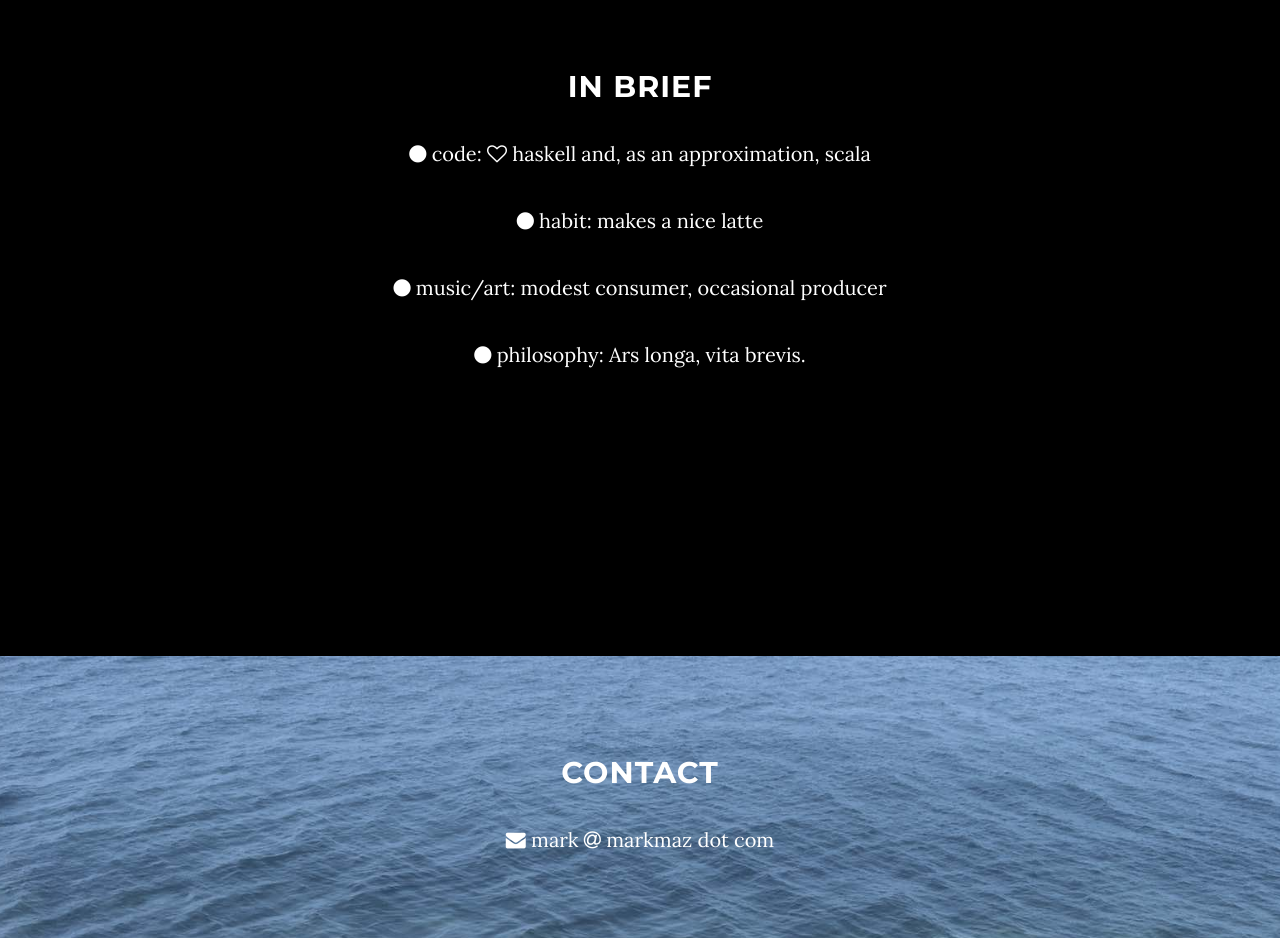
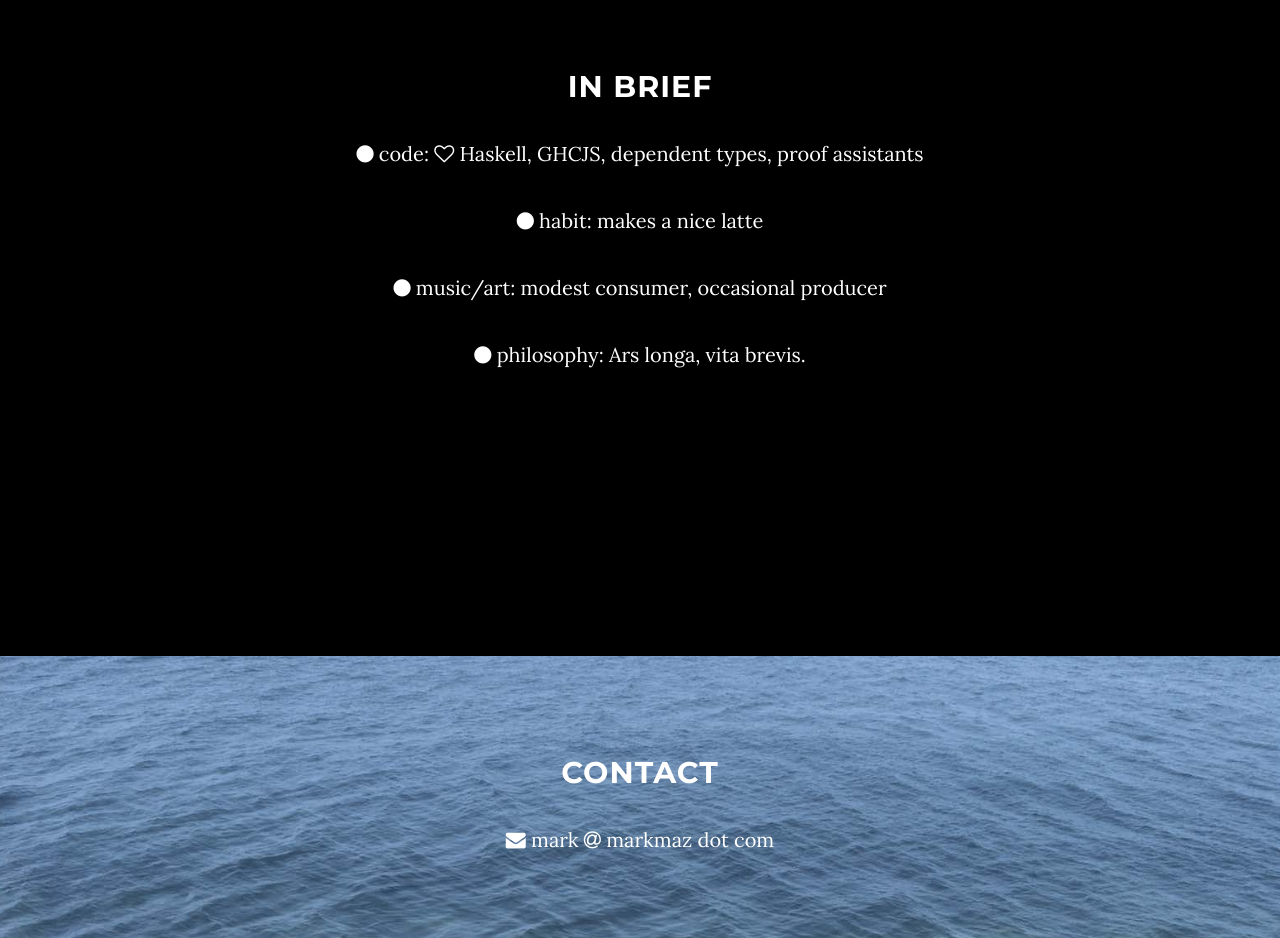
Before and after one commit to mmaz/mmaz.github.io, a website: page index.html in a window 1280 px wide. Shown: the part 980-1918 px from the top of the page. Drawn offline with nearby package versions, Linux system fonts and the light colour scheme.

Commit message:
Update index.html

```diff
--- a/index.html
+++ b/index.html
@@ -65,7 +65,7 @@
   <div class="row">
     <div class="col-lg-8 col-lg-offset-2">
       <h2>In Brief</h2>
-      <p><i class="fa fa-circle"></i> code: <i class="fa fa-heart-o"></i> haskell and, as an approximation, scala</p>
+      <p><i class="fa fa-circle"></i> code: <i class="fa fa-heart-o"></i> Haskell, GHCJS, dependent types, proof assistants</p>
       <p><i class="fa fa-circle"></i> habit: makes a nice latte</p>
       <p><i class="fa fa-circle"></i> music/art: modest consumer, occasional producer</p>
       <p><i class="fa fa-circle"></i> philosophy: Ars longa, vita brevis.</p>
```
